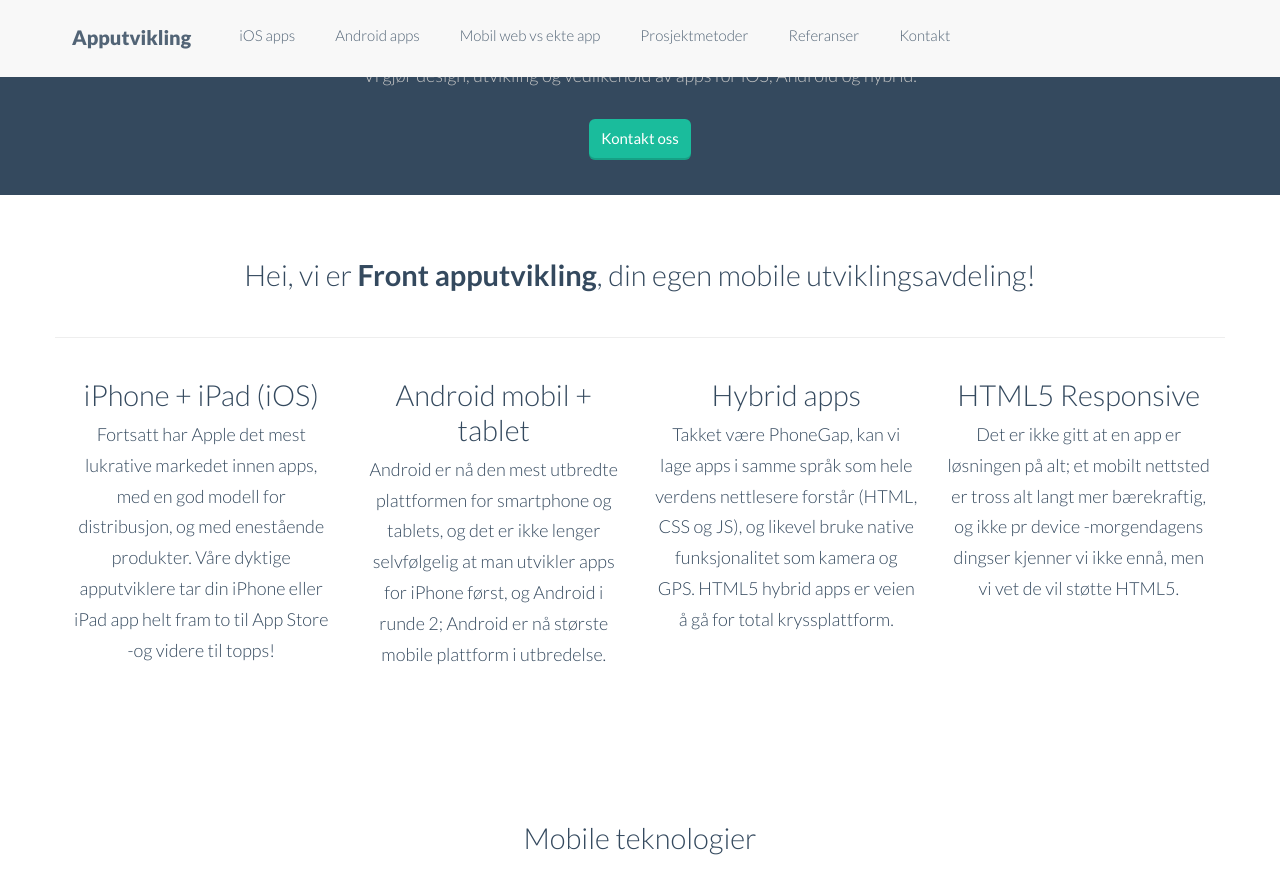
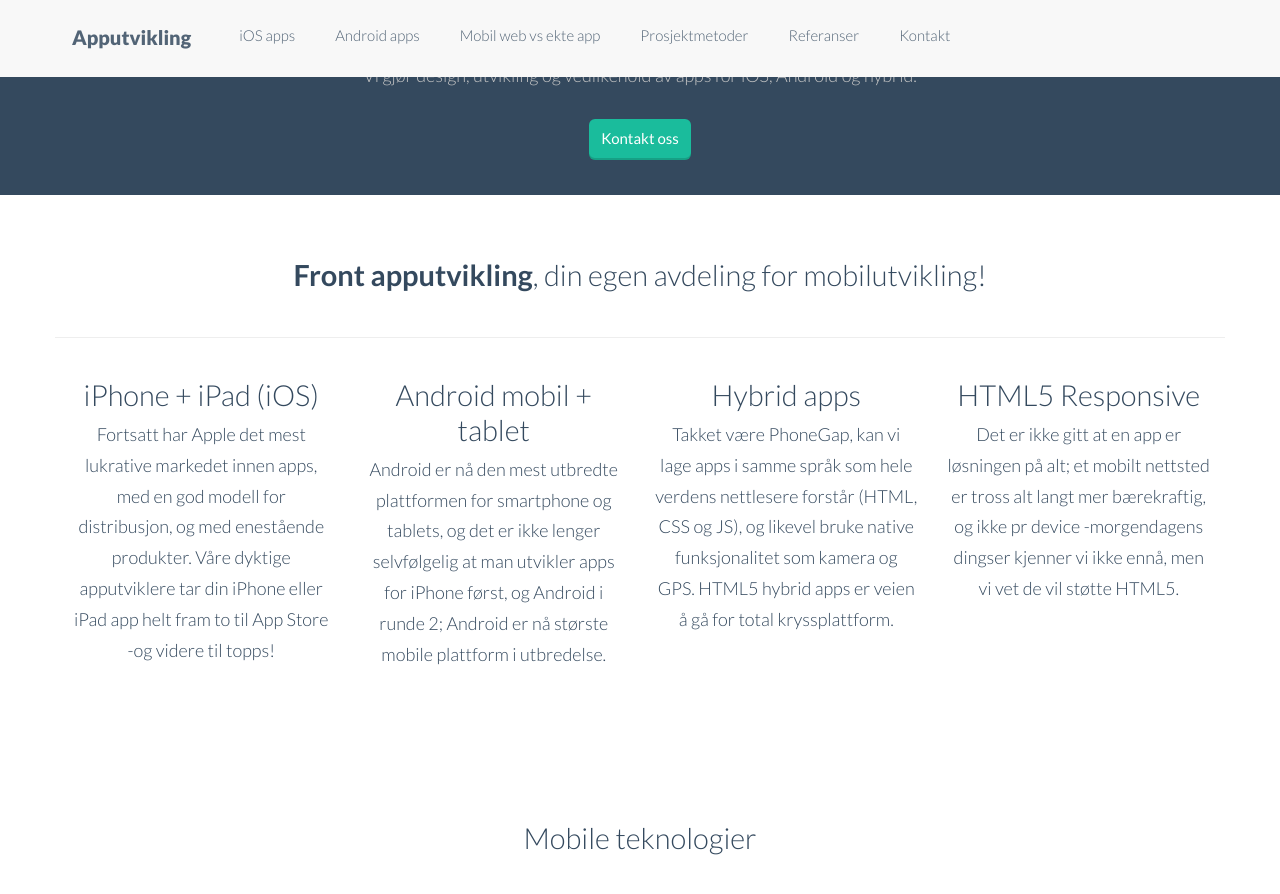
Before and after one commit to front/apputvikling, a Jekyll site: the page built from index.html, in a window 1280 px wide and 900 px high, scrolled down 703 px. Shown: the top 894 px of the window. Built offline with Jekyll 4.4.1, drawn with Linux system fonts in a browser that asks for light colours; comment, search, counter and statistics services are not loaded.

Commit message:
Endrer beskjed under banner

```diff
--- a/index.html
+++ b/index.html
@@ -27,7 +27,7 @@ description: Utvikling av apps. Kontakt oss i dag!
 	<!-- Services Section -->
 	<div class="container sinfo">
 		<div class="row centered">
-			<h4>Hei, vi er <b>Front apputvikling</b>, din egen mobile utviklingsavdeling!</h4>
+			<h4><b>Front apputvikling</b>, din egen avdeling for mobilutvikling!</h4>
 			<br>
 			<hr>
 			<br>
```
